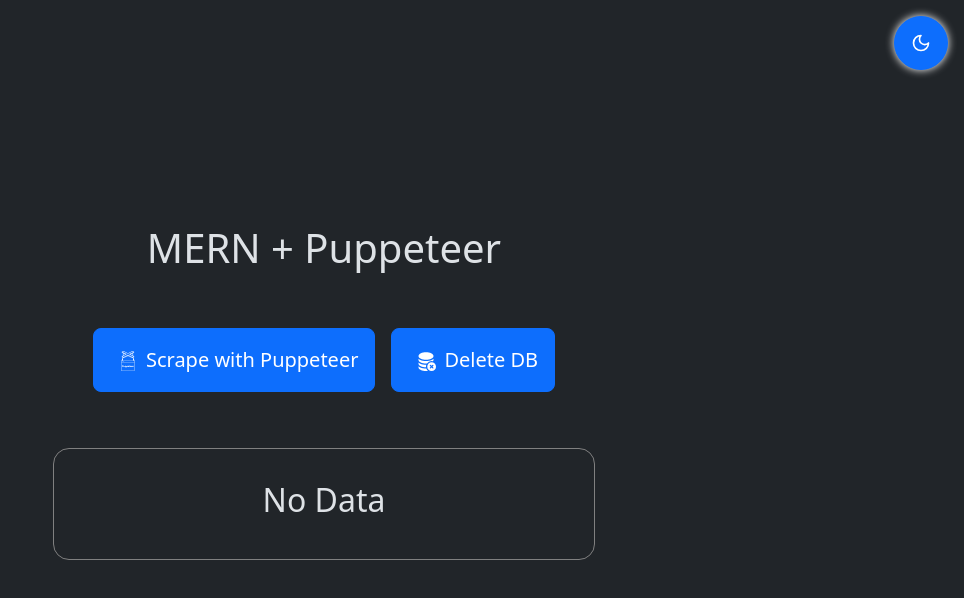
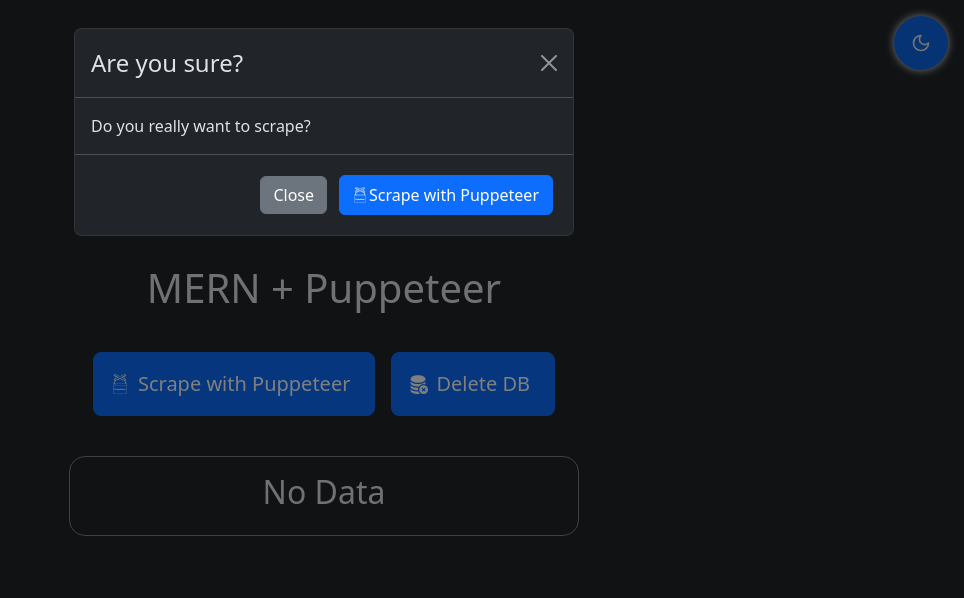
Before and after one commit to mauriciorfdev/scraper-countries-frontend, a React (Vite) app: page / in a window 1280 px wide. Both pictures are taken after a click on the button "Scrape with Puppeteer". Shown: the top 598 px of the page, without its empty margins (316-1280 px from the left). Built offline with nearby package versions, Linux system fonts and the light colour scheme; no server answers.

Commit message:
new Modal
extra: added opacity to ThemeButton

```diff
--- a/components/custom-button/CustomButton.tsx
+++ b/components/custom-button/CustomButton.tsx
@@ -18,10 +18,10 @@
   isLoading,
 }: ButtonProps) => {
   return (
-    <Button size='lg' onClick={onHandleClick} disabled={isLoading}>
+    <Button onClick={onHandleClick} disabled={isLoading}>
       {isLoading && <Spinner animation='grow' />}
-      <span style={{ padding: '0.5rem' }}>{<Icon />}</span>
-      <span style={{ padding: '1px solid red' }}>{name}</span>
+      {<Icon />}
+      <span style={{ padding: '1px' }}>{name}</span>
     </Button>
   );
 };
--- a/components/theme-button/themebutton.css
+++ b/components/theme-button/themebutton.css
@@ -8,4 +8,5 @@
   padding: 1rem;
   border-radius: 50%;
   box-shadow: var(--theme-button-shadow);
+  opacity: 0.9;
 }
--- a/package.json
+++ b/package.json
@@ -22,6 +22,7 @@
     "@types/react": "^19.1.16",
     "@types/react-dom": "^19.1.9",
     "@vitejs/plugin-react": "^5.0.4",
+    "baseline-browser-mapping": "^2.9.11",
     "eslint": "^9.36.0",
     "eslint-plugin-react-hooks": "^5.2.0",
     "eslint-plugin-react-refresh": "^0.4.22",
--- a/src/App.css
+++ b/src/App.css
@@ -6,8 +6,7 @@
 }
 
 .section {
-  padding: 2rem;
-  margin: 1rem;
+  padding: 1rem;
   border-radius: 1rem;
   display: flex;
   justify-content: center;
@@ -16,6 +15,7 @@
 }
 .button-container {
   justify-content: space-around;
+  margin: 1rem 0;
 }
 .table-container {
   border: 1px solid gray;
--- a/src/App.tsx
+++ b/src/App.tsx
@@ -1,12 +1,15 @@
 import './App.css';
 import { useEffect, useState } from 'react';
 import 'bootstrap/dist/css/bootstrap.min.css';
+import Modal from 'react-bootstrap/Modal';
+import Button from 'react-bootstrap/Button';
 
 import DataTable from '../components/data-table/DataTable';
 import CustomButton from '../components/custom-button/CustomButton';
 import ThemeButton from '../components/theme-button/ThemeButton';
 
 import type { Country } from './types/index';
+
 import { BsDatabaseFillX } from 'react-icons/bs';
 import { SiPuppeteer } from 'react-icons/si';
 
@@ -21,6 +24,13 @@
   const [loadingScrape, setLoadingScrape] = useState<boolean>(false);
   const [loadingClear, setLoadingClear] = useState<boolean>(false);
   const [loadingData, setLoadingData] = useState<boolean>(false);
+
+  type Option = 'scraper-btn' | 'delete-btn';
+  const [option, setOption] = useState<Option>('scraper-btn');
+
+  const [modalShow, setModalShow] = useState<boolean>(false);
+  const handleCloseModal = () => setModalShow(false);
+  const handleShowModal = () => setModalShow(true);
 
   useEffect(() => {
     fetchData();
@@ -50,6 +60,7 @@
       console.log(error);
     } finally {
       setLoadingScrape(false);
+      handleCloseModal();
     }
   }
   async function handleClear() {
@@ -61,6 +72,7 @@
       console.log(error);
     } finally {
       setLoadingClear(false);
+      handleCloseModal();
     }
   }
 
@@ -71,18 +83,26 @@
       <h1>MERN + Puppeteer</h1>
 
       <div className='button-container section'>
-        <CustomButton
-          name={loadingScrape ? 'Scraping...' : 'Scrape with Puppeteer'}
-          Icon={SiPuppeteer}
-          onHandleClick={handleScrape}
-          isLoading={loadingScrape}
-        />
-        <CustomButton
-          name={loadingClear ? 'Deleting...' : 'Delete DB'}
-          Icon={BsDatabaseFillX}
-          onHandleClick={handleClear}
-          isLoading={loadingClear}
-        />
+        <Button
+          size='lg'
+          onClick={() => {
+            handleShowModal();
+            setOption('scraper-btn');
+          }}
+        >
+          <SiPuppeteer />
+          <span style={{ margin: '0.5rem' }}>Scrape with Puppeteer</span>
+        </Button>
+        <Button
+          size='lg'
+          onClick={() => {
+            handleShowModal();
+            setOption('delete-btn');
+          }}
+        >
+          <BsDatabaseFillX />
+          <span style={{ margin: '0.5rem' }}>Delete DB</span>
+        </Button>
       </div>
 
       <div className='table-container section'>
@@ -102,6 +122,38 @@
           <DataTable data={countries}></DataTable>
         )}
       </div>
+
+      {/* <CustomModal /> */}
+
+      <Modal show={modalShow} onHide={handleCloseModal}>
+        <Modal.Header closeButton>
+          <Modal.Title>Are you sure?</Modal.Title>
+        </Modal.Header>
+        <Modal.Body>
+          Do you really want to {option == 'scraper-btn' ? 'scrape' : 'delete'}?
+        </Modal.Body>
+        <Modal.Footer>
+          <Button variant='secondary' onClick={handleCloseModal}>
+            Close
+          </Button>
+
+          {option == 'scraper-btn' ? (
+            <CustomButton
+              name={loadingScrape ? 'Scraping...' : 'Scrape with Puppeteer'}
+              Icon={SiPuppeteer}
+              onHandleClick={handleScrape}
+              isLoading={loadingScrape}
+            />
+          ) : (
+            <CustomButton
+              name={loadingClear ? 'Deleting...' : 'Delete DB'}
+              Icon={BsDatabaseFillX}
+              onHandleClick={handleClear}
+              isLoading={loadingClear}
+            />
+          )}
+        </Modal.Footer>
+      </Modal>
     </>
   );
 }
```
Also changed, not shown: 1 other file (tests, documents, lock files or other folders).
